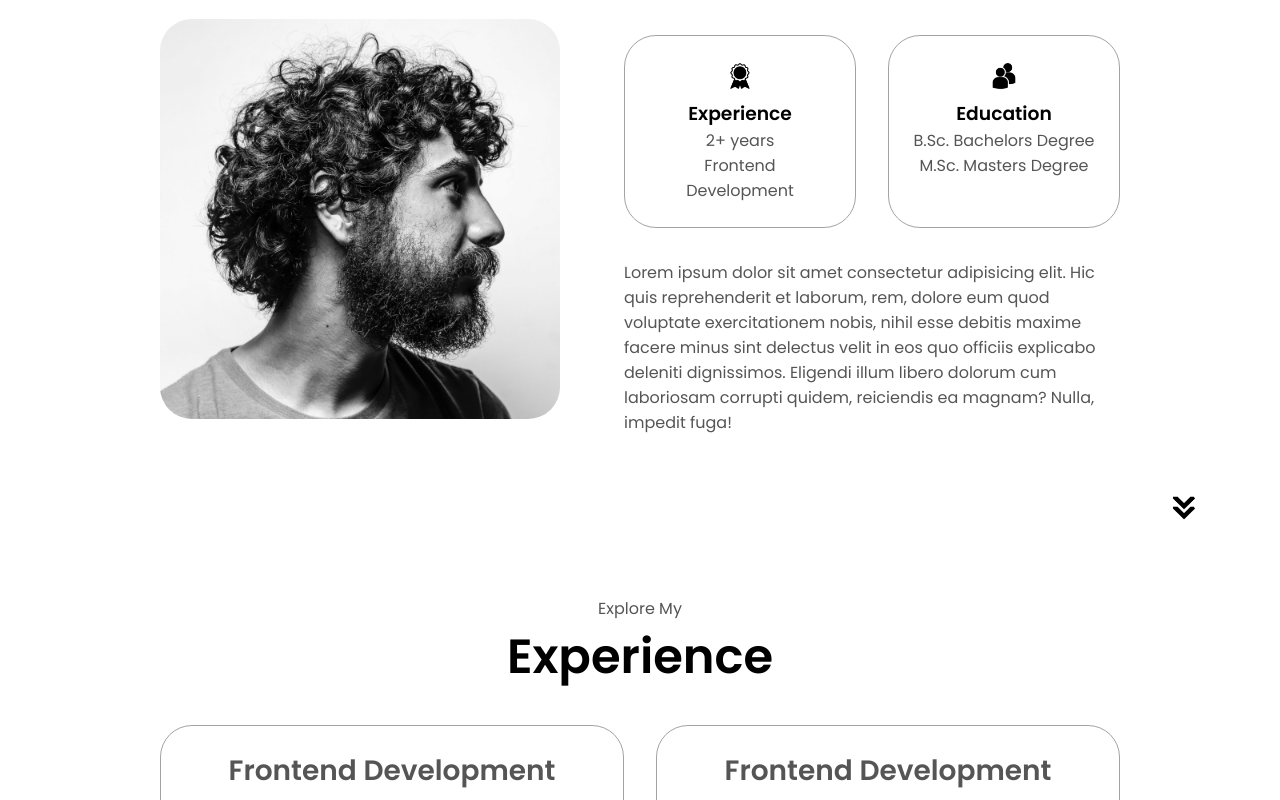
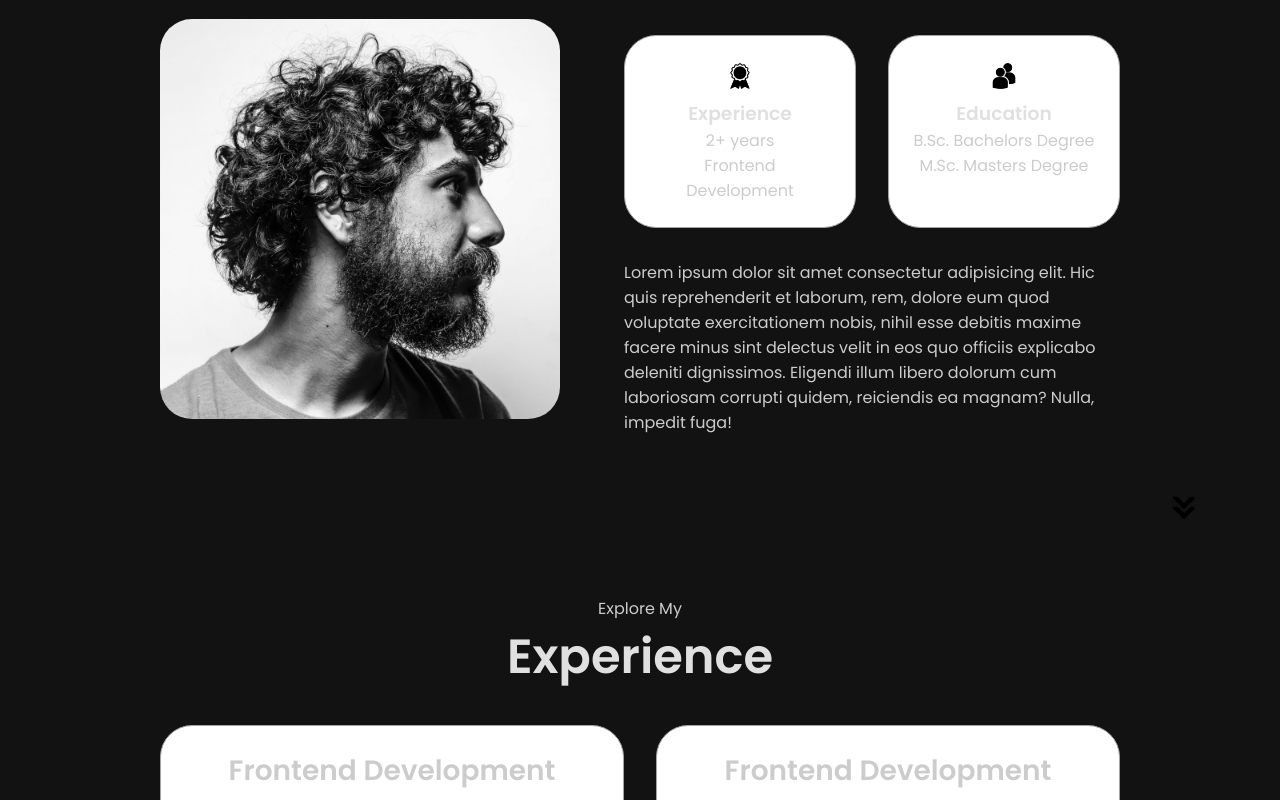
Before and after one commit to MythicalHRG/Portfolio, a plain HTML site: page index.html in a window 1280 px wide. Shown: the part 1100-1900 px from the top of the page. Drawn offline with Linux system fonts and the light colour scheme.

Commit message:
Update style.css

```diff
--- a/style.css
+++ b/style.css
@@ -8,6 +8,9 @@
 }
 
 body {
+  background-color: #121212;
+  color: #e0e0e0;
+
   font-family: "Poppins", sans-serif;
 }
 
@@ -16,7 +19,7 @@ html {
 }
 
 p {
-  color: rgb(85, 85, 85);
+  color: #cccccc;
 }
 
 /* TRANSITION */
@@ -34,6 +37,8 @@ nav,
 }
 
 nav {
+  background-color: #1e1e1e;
+
   justify-content: space-around;
   align-items: center;
   height: 17vh;
@@ -69,6 +74,8 @@ a:hover {
 /* HAMBURGER MENU */
 
 #hamburger-nav {
+  background-color: #1e1e1e;
+
   display: none;
 }
 
@@ -321,7 +328,7 @@ section {
 }
 
 .experience-sub-title {
-  color: rgb(85, 85, 85);
+  color: #cccccc;
   font-weight: 600;
   font-size: 1.75rem;
   margin-bottom: 2rem;
```
